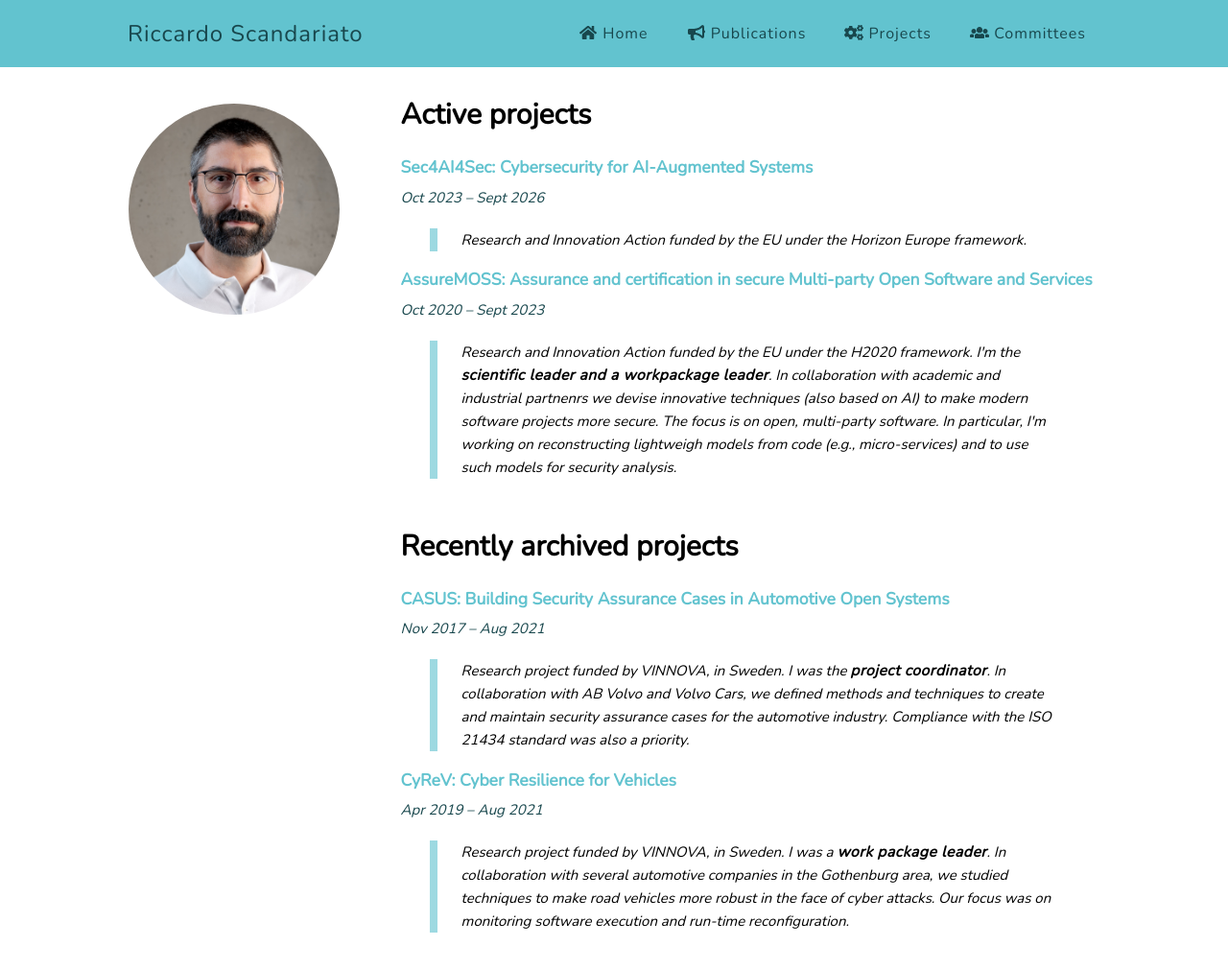
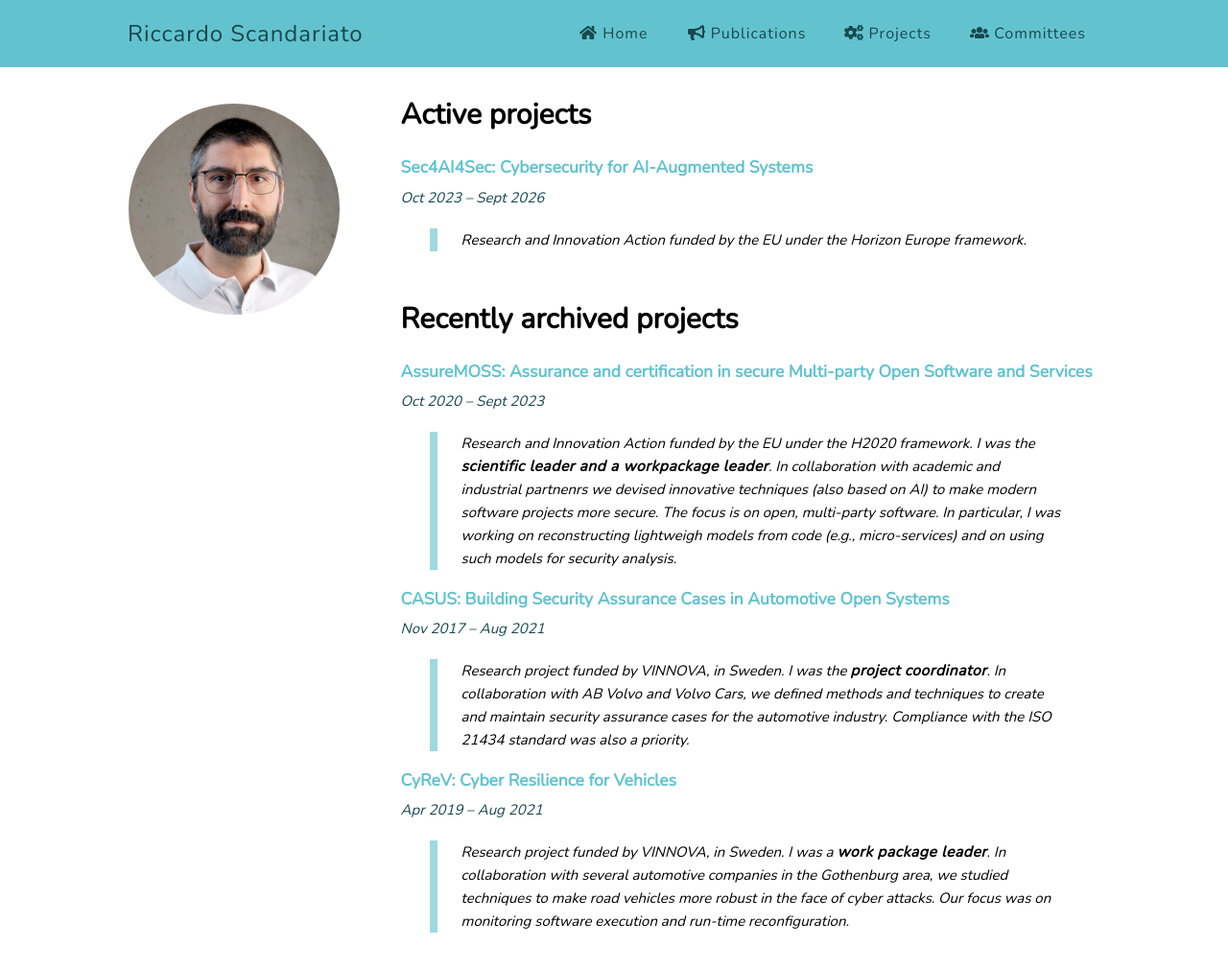
Before and after one commit to riccardoscandariato/riccardoscandariato.github.io, a Jekyll site: the page built from projects.md, in a window 1280 px wide and 1011 px high. Shown: the whole window at 96% size. Built offline with Jekyll 4.4.1, drawn with Linux system fonts in a browser that asks for light colours.

Commit message:
projects updated

```diff
--- a/projects.md
+++ b/projects.md
@@ -11,15 +11,17 @@ Research and Innovation Action funded by the EU under the Horizon Europe framewo
 </blockquote>
 
 
-<h3><a href="https://assuremoss.org/en/" target="_blank">AssureMOSS: Assurance and certification in secure Multi-party Open Software and Services</a></h3>
-<h4 class="subtitle">Oct 2020 &ndash; Sept 2023</h4>
-<blockquote>
-Research and Innovation Action funded by the EU under the H2020 framework. I'm the <strong>scientific leader and a workpackage leader</strong>. In collaboration with academic and industrial partnenrs we devise innovative techniques (also based on AI) to make modern software projects more secure. The focus is on open, multi-party software. In particular, I'm working on reconstructing lightweigh models from code (e.g., micro-services) and to use such models for security analysis.
-</blockquote>
+
 
 <br/>
 
 <h1>Recently archived projects</h1>
+
+<h3><a href="https://assuremoss.org/en/" target="_blank">AssureMOSS: Assurance and certification in secure Multi-party Open Software and Services</a></h3>
+<h4 class="subtitle">Oct 2020 &ndash; Sept 2023</h4>
+<blockquote>
+Research and Innovation Action funded by the EU under the H2020 framework. I was the <strong>scientific leader and a workpackage leader</strong>. In collaboration with academic and industrial partnenrs we devised innovative techniques (also based on AI) to make modern software projects more secure. The focus is on open, multi-party software. In particular, I was working on reconstructing lightweigh models from code (e.g., micro-services) and on using such models for security analysis.
+</blockquote>
 
 <h3>CASUS: Building Security Assurance Cases in Automotive Open Systems</h3>
 <h4 class="subtitle">Nov 2017 &ndash; Aug 2021</h4>
```
